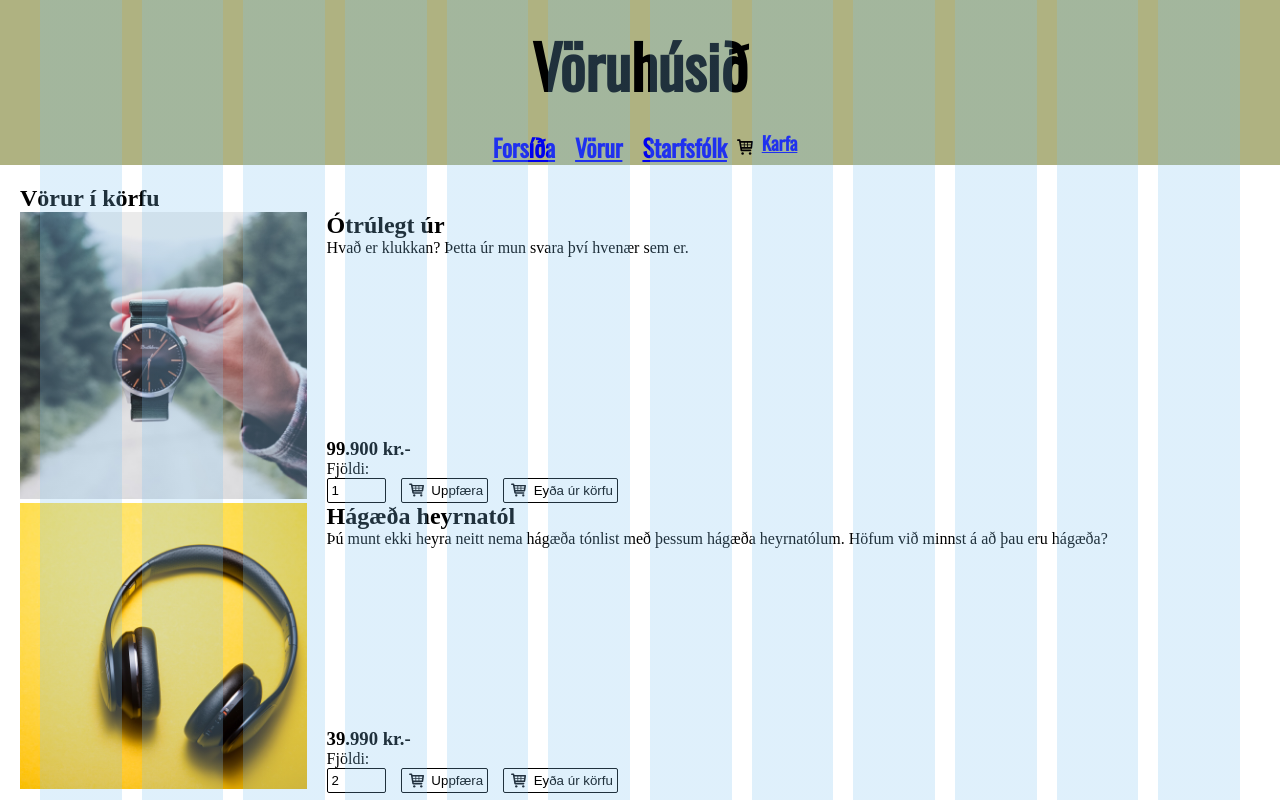
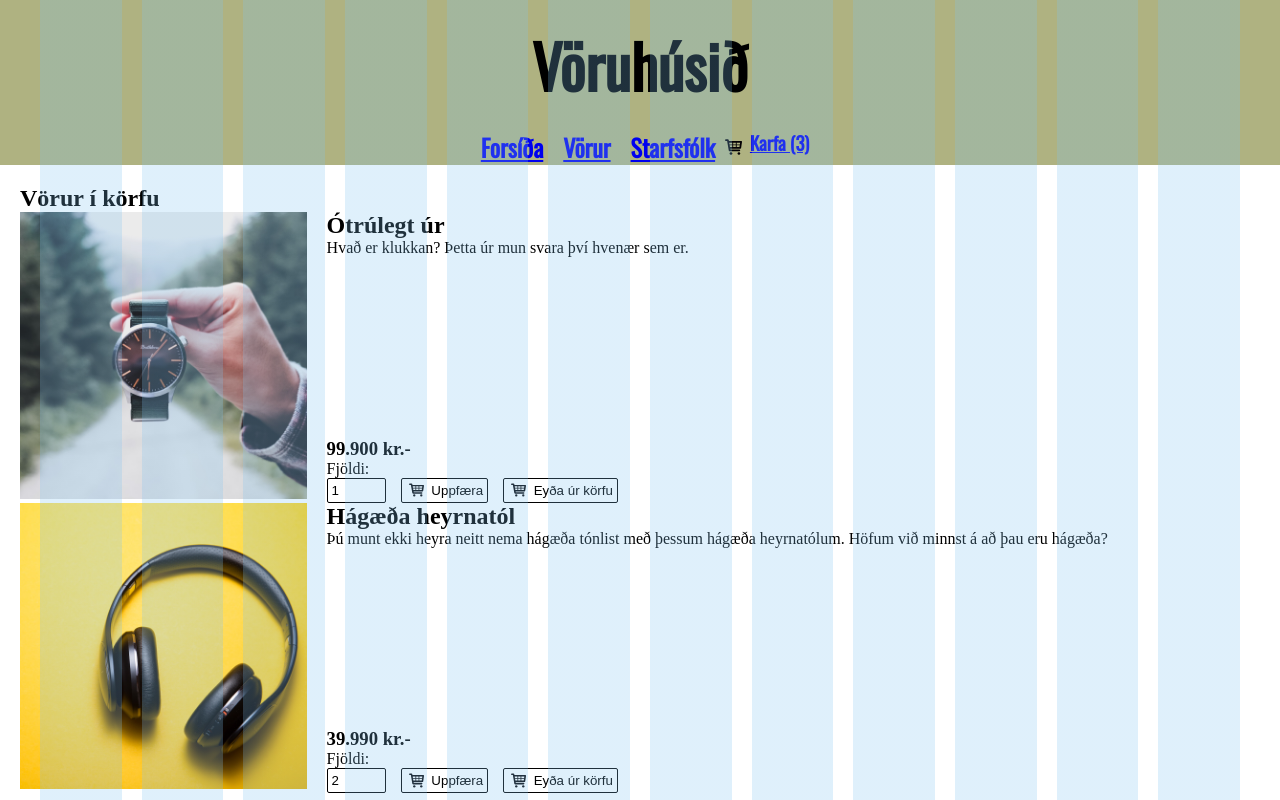
Before and after one commit to thth168/vef-Hopverkefni-1, a website: page pages/cart.html in a window 1280 px wide. Shown: the top 800 px of the page. Drawn offline with nearby package versions, Linux system fonts and the light colour scheme; files whose address does not match are found by name.

Commit message:
yaaaas
asdkfiugsyhbn

```diff
--- a/pages/cart.html
+++ b/pages/cart.html
@@ -17,8 +17,8 @@
                     <h2><a href="/pages/staff.html">Starfsfólk</a></h2>
                 </section>
                 <section class="top__karfa">
-                    <img src="img/karfa.svg">
-                    <h3><a href="/pages/cart.html">Karfa</a></h3>
+                    <img src="/img/karfa.svg">
+                    <h3><a href="/pages/cart.html">Karfa (3)</a></h3>
                 </section>
             </div>
         </header>
```
Also changed, not shown: index.html (+1 -1 lines), pages/products.html (+2 -2 lines), pages/staff.html (+1 -1 lines).
